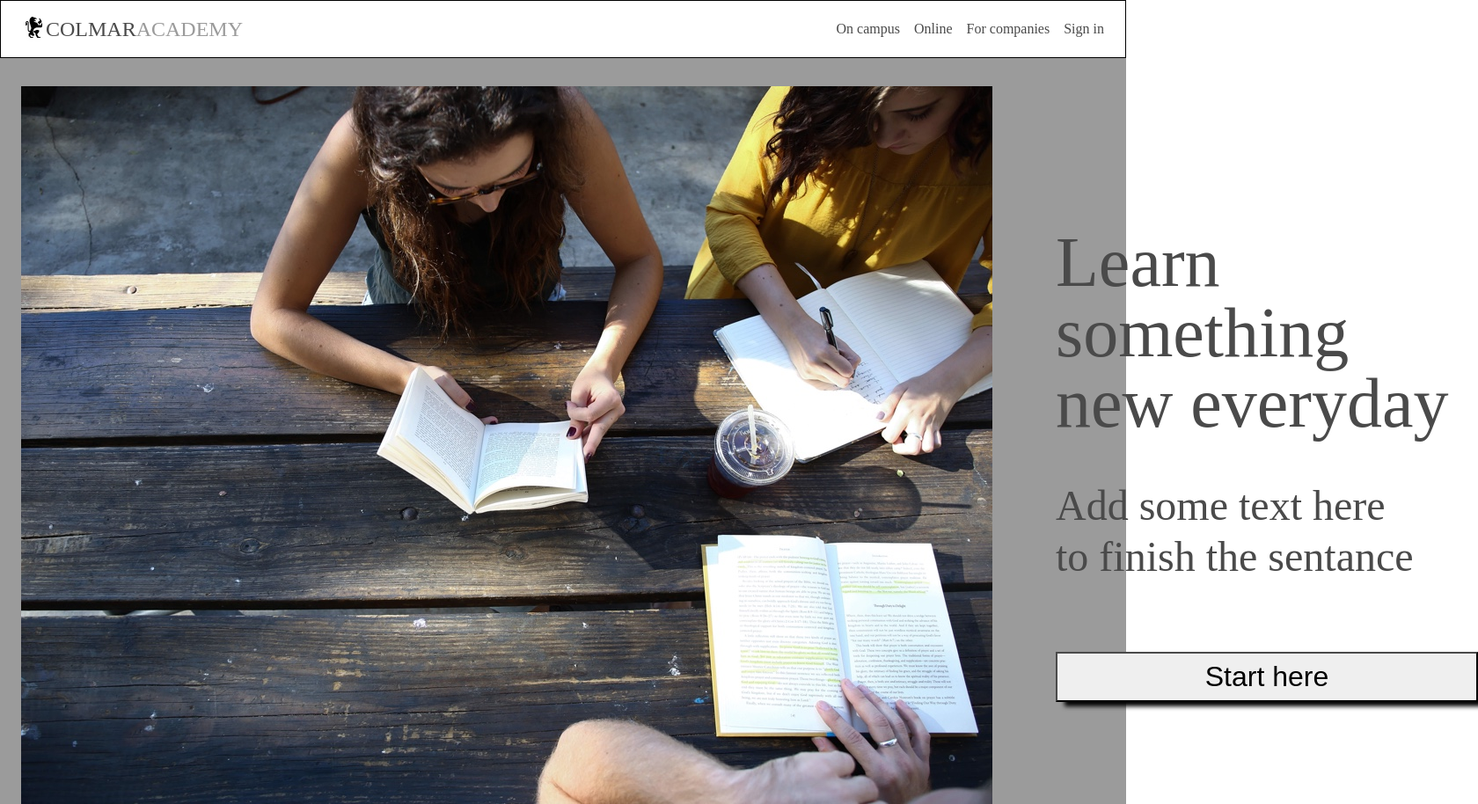
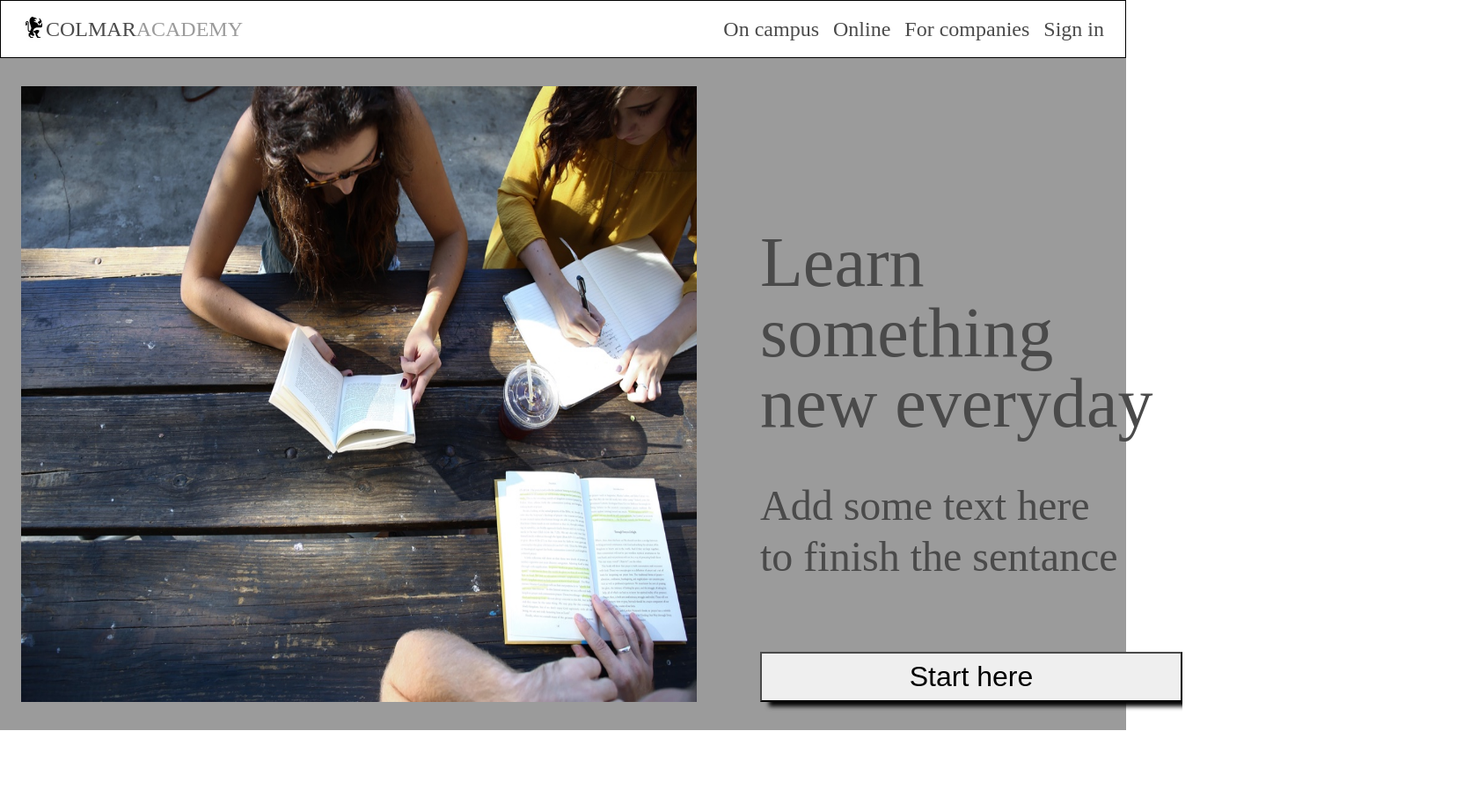
Before and after one commit to obie131/colmar, a plain HTML site: page index.html in a window 1280 px wide. Shown: the top 914 px of the page at 88% size, 1680 px wide, since content can reach past the window. After the commit the page ends 830 px from the top, so only its background shows below. Drawn offline with Linux system fonts and the light colour scheme.

Commit message:
fix styling

```diff
--- a/resources/css/style.css
+++ b/resources/css/style.css
@@ -32,6 +32,7 @@ header nav ul{
 }
 header li{
   padding-left: 16px;
+  font-size: 1.5rem;
 }
 header span:last-child{
   color: rgb(155, 155, 155);
@@ -48,6 +49,7 @@ header span:last-child{
 }
 .main img{
   padding: 0 24px;
+  width: 60%;
 }
 
 .main .tagline h1{
```
